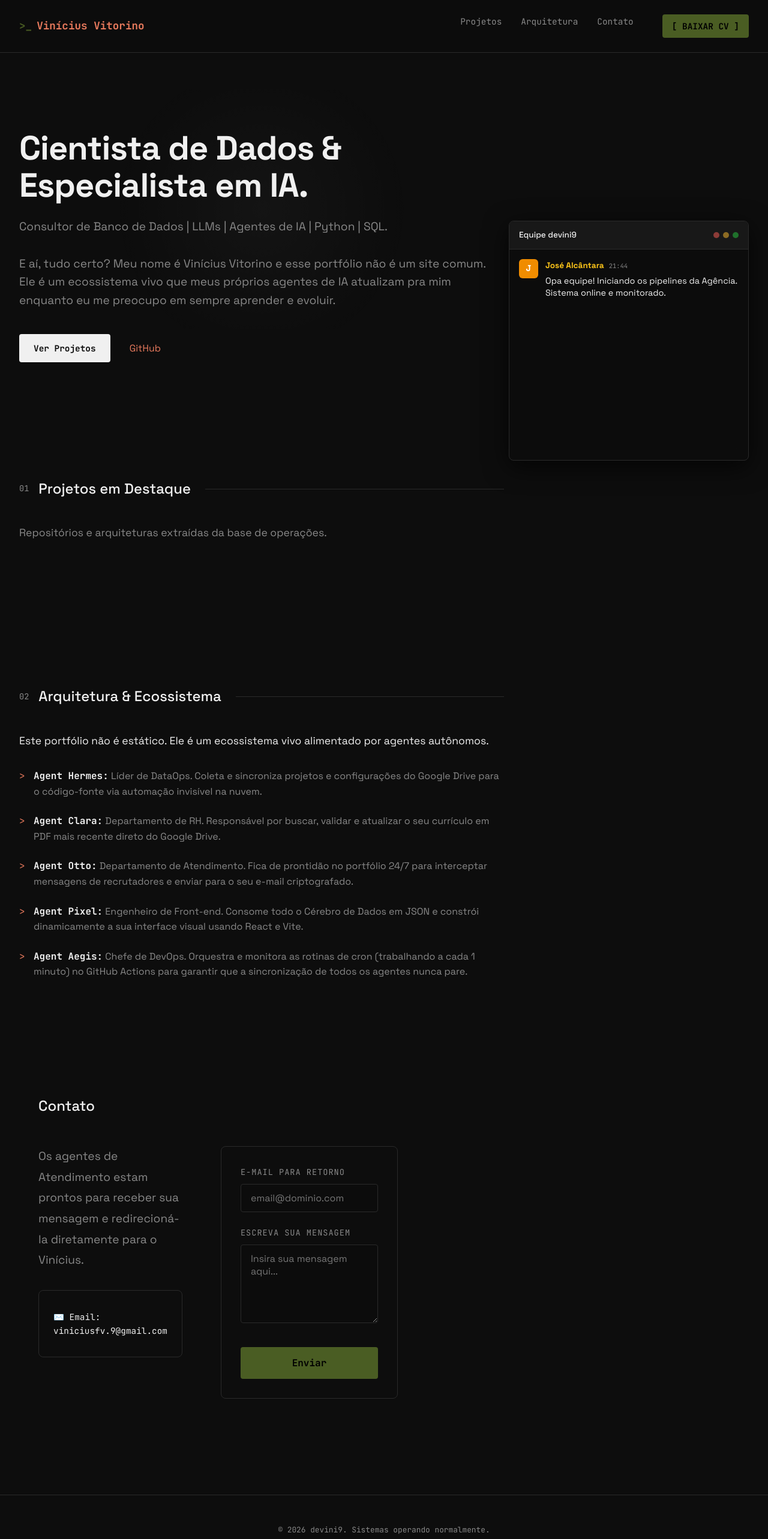
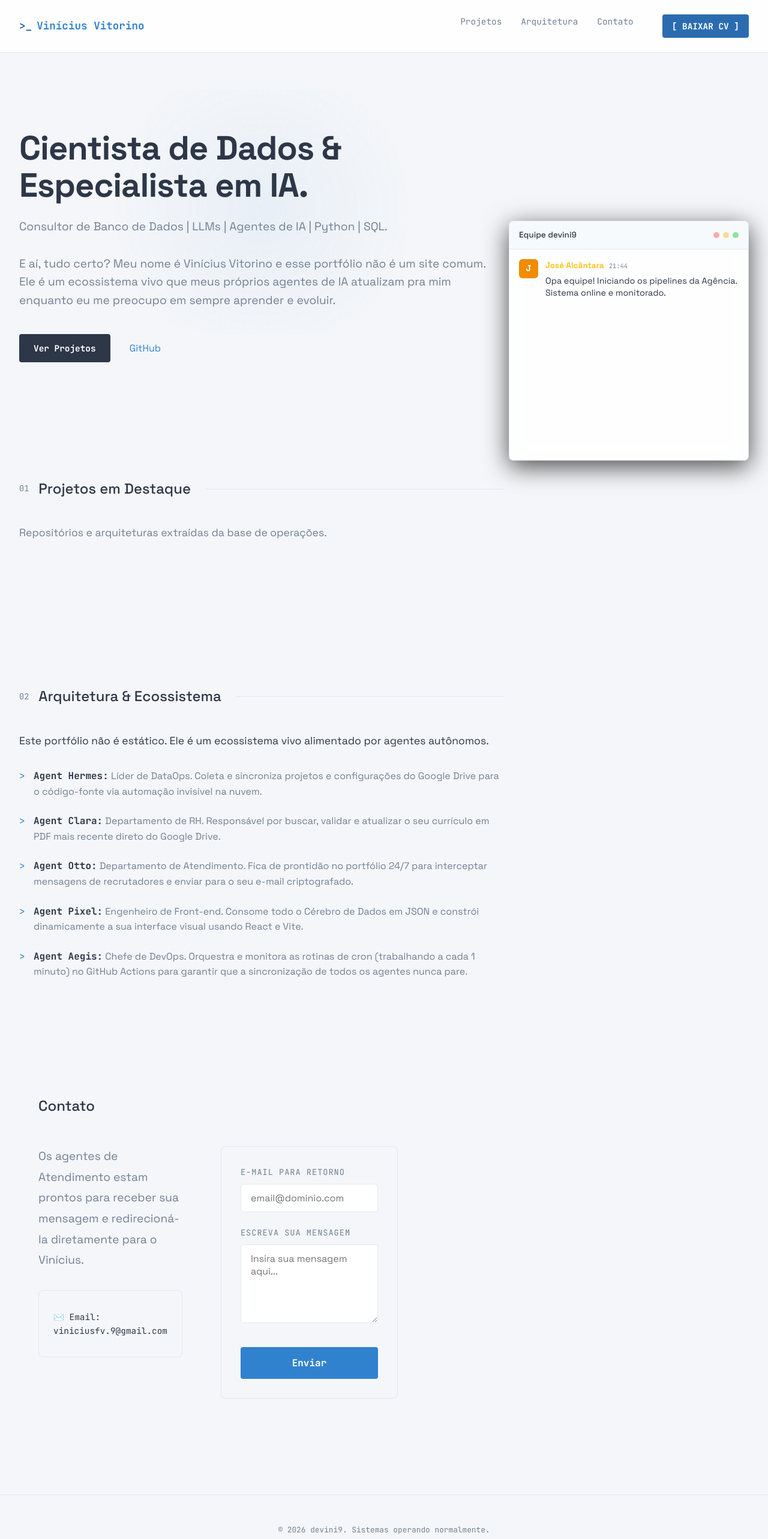
Before and after one commit to devini9/portfolio, a React (Vite) app: page / in a window 1280 px wide. Shown: the top 2566 px of the page at 60% size. Built offline with nearby package versions, Linux system fonts and the light colour scheme.

Commit message:
style: change theme to cool light mode

```diff
--- a/src/components/AgentTerminal.css
+++ b/src/components/AgentTerminal.css
@@ -4,7 +4,7 @@
   right: 2rem;
   width: 400px;
   height: 400px;
-  background: rgba(13, 13, 13, 0.85);
+  background: rgba(255, 255, 255, 0.9);
   border: 1px solid var(--line-color);
   border-radius: 8px;
   box-shadow: 0 10px 40px rgba(0, 0, 0, 0.7);
@@ -17,7 +17,7 @@
 }
 
 .chat-header {
-  background: rgba(26, 26, 26, 0.9);
+  background: rgba(247, 250, 252, 0.95);
   padding: 0.75rem 1rem;
   display: flex;
   justify-content: space-between;
@@ -140,7 +140,7 @@
 /* Tarja Preta (Redacted) */
 .redacted {
   color: transparent;
-  background-color: #000;
+  background-color: #e2e8f0;
   padding: 0 4px;
   border-radius: 2px;
   user-select: none;
@@ -149,7 +149,7 @@
 }
 
 .redacted:hover {
-  background-color: #222; /* leve feedback visual no hover, mas continua ilegível */
+  background-color: #cbd5e0; /* leve feedback visual no hover, mas continua ilegível */
 }
 
 .chat-typing {
@@ -170,7 +170,7 @@
     border-left: none;
     border-right: none;
     border-bottom: none;
-    background: #0d0d0d;
+    background: #ffffff;
     box-shadow: none;
     backdrop-filter: none;
     -webkit-backdrop-filter: none;
--- a/src/components/Contact.css
+++ b/src/components/Contact.css
@@ -58,7 +58,7 @@
 
 .input-group input,
 .input-group textarea {
-  background: rgba(13, 13, 13, 0.5);
+  background: #ffffff;
   border: 1px solid var(--line-color);
   padding: 0.75rem 1rem;
   border-radius: 4px;
@@ -75,8 +75,8 @@
 }
 
 .submit-btn {
-  background: var(--color-moss);
-  color: #000;
+  background: var(--color-salmon);
+  color: #fff;
   border: none;
   padding: 1rem;
   font-family: var(--font-mono);
@@ -89,7 +89,7 @@
 }
 
 .submit-btn:hover {
-  background: #fff;
+  background: var(--color-moss);
   transform: translateY(-2px);
 }
 
--- a/src/components/Header.css
+++ b/src/components/Header.css
@@ -2,7 +2,7 @@
   position: sticky;
   top: 0;
   width: 100%;
-  background: rgba(13, 13, 13, 0.8);
+  background: rgba(255, 255, 255, 0.85);
   backdrop-filter: blur(12px);
   -webkit-backdrop-filter: blur(12px);
   z-index: 100;
@@ -69,7 +69,7 @@
 
 .cv-btn {
   background-color: var(--color-moss);
-  color: #000 !important;
+  color: #fff !important;
   padding: 0.5rem 1rem;
   border-radius: 4px;
   font-weight: 700;
@@ -79,7 +79,7 @@
 }
 
 .cv-btn:hover {
-  background-color: #fff;
-  color: #000 !important;
+  background-color: var(--color-salmon);
+  color: #fff !important;
   transform: translateY(-2px);
 }
--- a/src/components/Hero.css
+++ b/src/components/Hero.css
@@ -13,7 +13,7 @@
   transform: translateX(-50%);
   width: 600px;
   height: 400px;
-  background: radial-gradient(circle, rgba(255,255,255,0.03) 0%, rgba(0,0,0,0) 70%);
+  background: radial-gradient(circle, rgba(49,130,206,0.06) 0%, rgba(244,246,249,0) 70%);
   pointer-events: none;
   z-index: 0;
 }
@@ -48,7 +48,7 @@
 .btn-primary {
   display: inline-block;
   background: var(--text-main);
-  color: var(--bg-color);
+  color: #fff;
   padding: 0.75rem 1.5rem;
   border-radius: 4px;
   font-family: var(--font-mono);
@@ -60,7 +60,7 @@
 .btn-primary:hover {
   background: var(--color-salmon);
   transform: translateY(-2px);
-  color: var(--bg-color);
+  color: #fff;
 }
 
 @media (max-width: 768px) {
--- a/src/components/ProjectCard.css
+++ b/src/components/ProjectCard.css
@@ -13,7 +13,7 @@
 .project-card:hover {
   background: var(--bg-surface-hover);
   transform: translateY(-4px);
-  border-color: #333;
+  border-color: #a0aec0;
 }
 
 .project-title {
--- a/src/index.css
+++ b/src/index.css
@@ -1,18 +1,18 @@
 :root {
-  /* Cores Minimalistas & Dark Mode */
-  --bg-color: #0d0d0d;
-  --bg-surface: #141414;
-  --bg-surface-hover: #1a1a1a;
+  /* Tema Claro e Frio */
+  --bg-color: #f4f6f9;
+  --bg-surface: #ffffff;
+  --bg-surface-hover: #eef2f6;
 
-  --text-main: #f0f0f0;
-  --text-muted: #888888;
+  --text-main: #2d3748;
+  --text-muted: #718096;
 
-  /* Cores de Destaque */
-  --color-salmon: #E87A5D;
-  --color-moss: #4A5D23;
+  /* Cores de Destaque (Azul/Frio) */
+  --color-salmon: #3182ce;
+  --color-moss: #2b6cb0;
 
   --brand-color: var(--color-salmon);
-  --line-color: #2a2a2a;
+  --line-color: #e2e8f0;
 
   /* Fontes */
   --font-mono: 'JetBrains Mono', monospace;
@@ -42,11 +42,11 @@ body {
   background: var(--bg-color);
 }
 ::-webkit-scrollbar-thumb {
-  background: #333;
+  background: #cbd5e0;
   border-radius: 4px;
 }
 ::-webkit-scrollbar-thumb:hover {
-  background: #555;
+  background: #a0aec0;
 }
 
 a {
```
